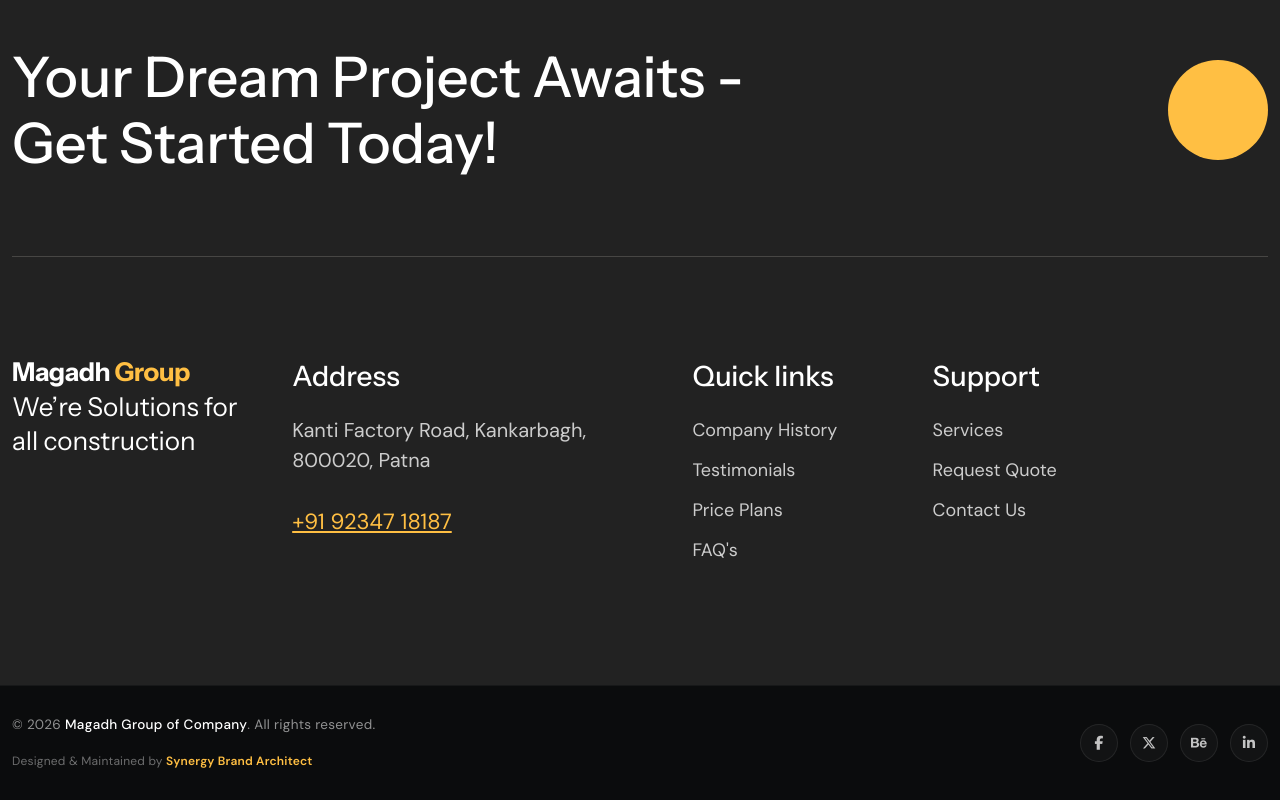
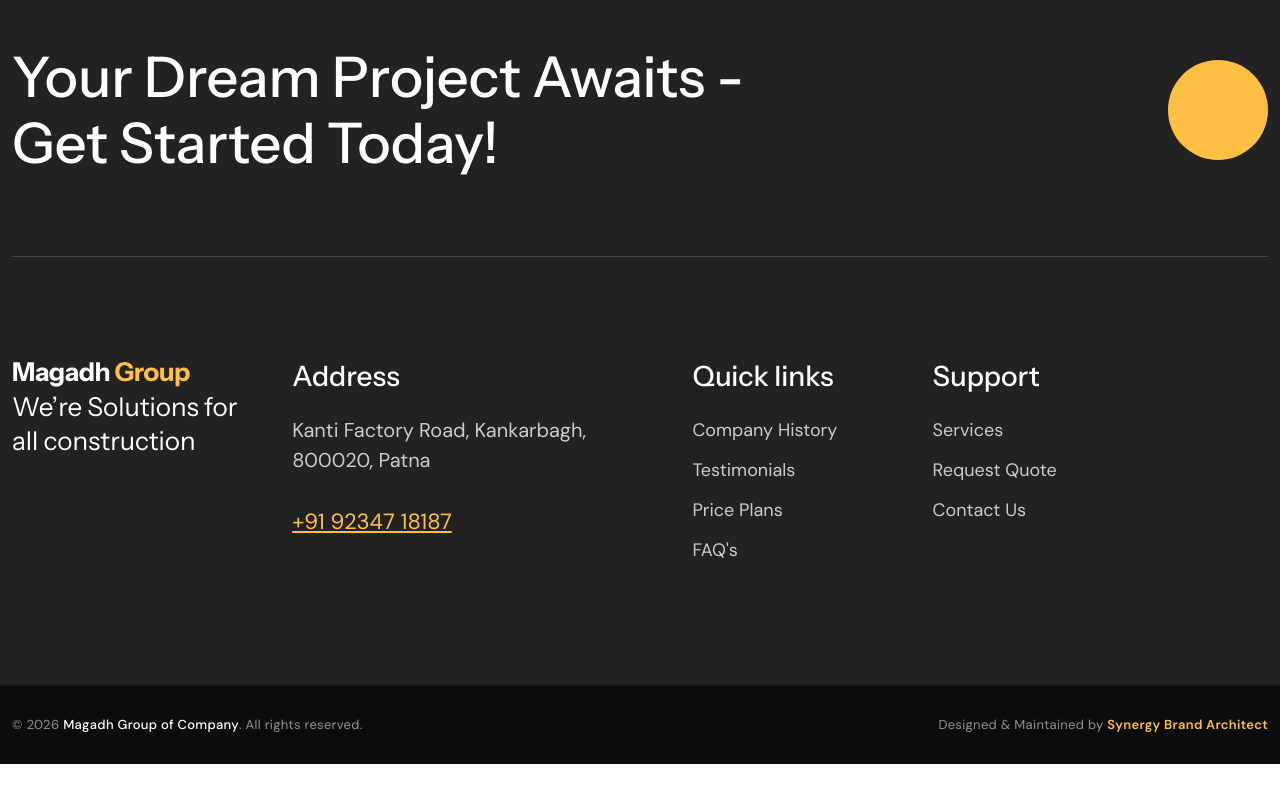
Before and after one commit to kumaranujranchi/magadhgroup, a React (Create React App) app in the folder main-file/: page / in a window 1280 px wide. Shown: the part 8137-8937 px from the top of the page. After the commit the page ends 8901 px from the top, so only its background shows below. Built offline with nearby package versions, Linux system fonts and the light colour scheme; a web font is replaced by a local one.

Commit message:
Update footer copyright area: remove social icons, align designer info to the right, and synchronize font sizes to 13px

```diff
--- a/main-file/src/components/layout/footers/footer-one.js
+++ b/main-file/src/components/layout/footers/footer-one.js
@@ -76,19 +76,18 @@
             <div className="copyright__area copyright__custom-area">
                 <div className="container">
                     <div className="row align-items-center">
-                        <div className="col-md-7">
-                            <div className="copyright__custom-content md-t-center md-mb-15">
+                        <div className="col-md-6">
+                            <div className="copyright__custom-left md-t-center md-mb-15">
                                 <p className="copyright-text">
                                     © 2026 <span>Magadh Group of Company</span>. All rights reserved.
                                 </p>
+                            </div>
+                        </div>
+                        <div className="col-md-6">
+                            <div className="copyright__custom-right t-right md-t-center">
                                 <p className="designer-text">
                                     Designed & Maintained by <a href="https://www.synergybrandarchitect.in" target="_blank" rel="noopener noreferrer">Synergy Brand Architect</a>
                                 </p>
-                            </div>
-                        </div>
-                        <div className="col-md-5">
-                            <div className="copyright__custom-social t-right md-t-center">
-                                <Social />
                             </div>
                         </div>
                     </div>
```
Also changed, not shown: main-file/src/components/assets/sass/style.css.
